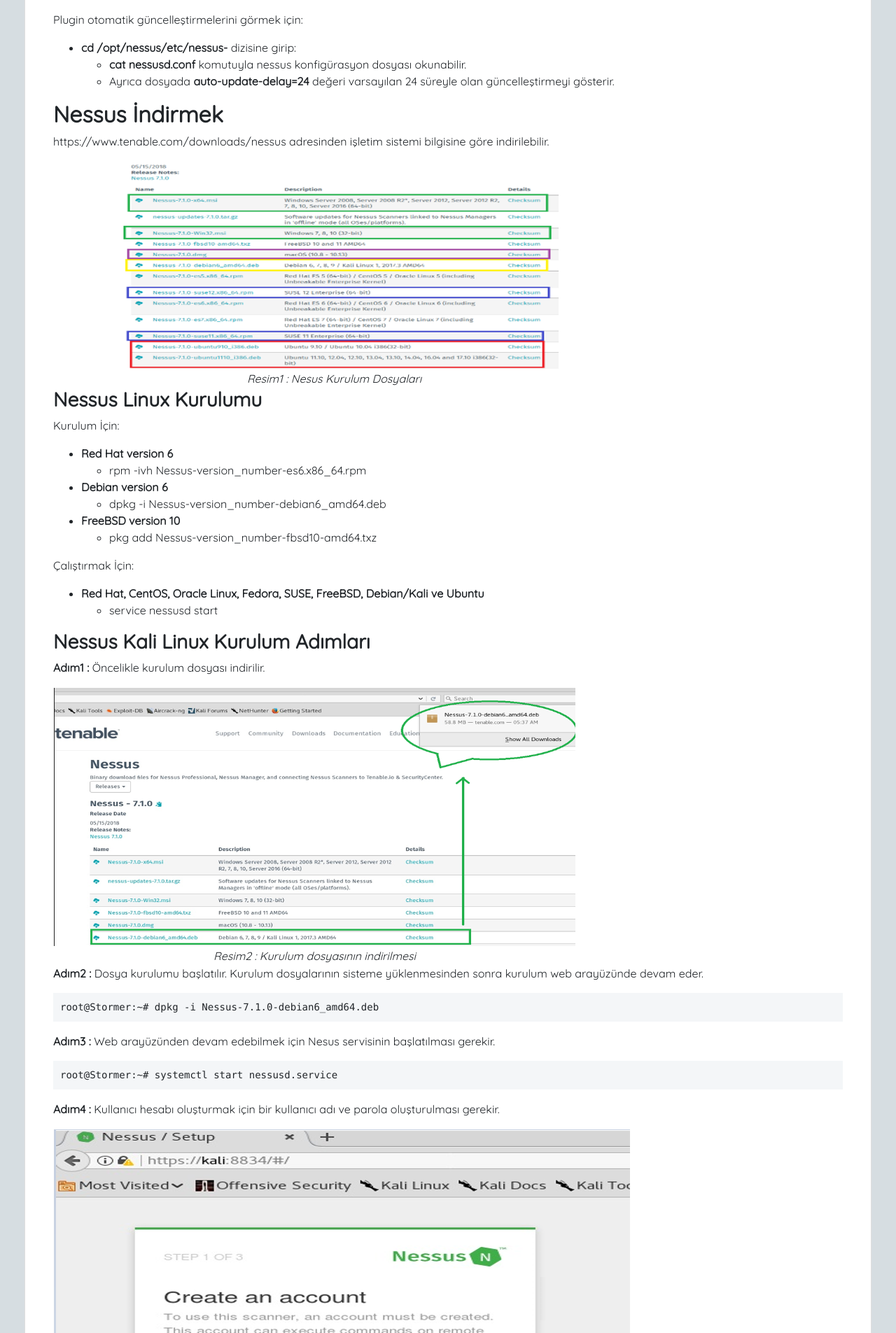
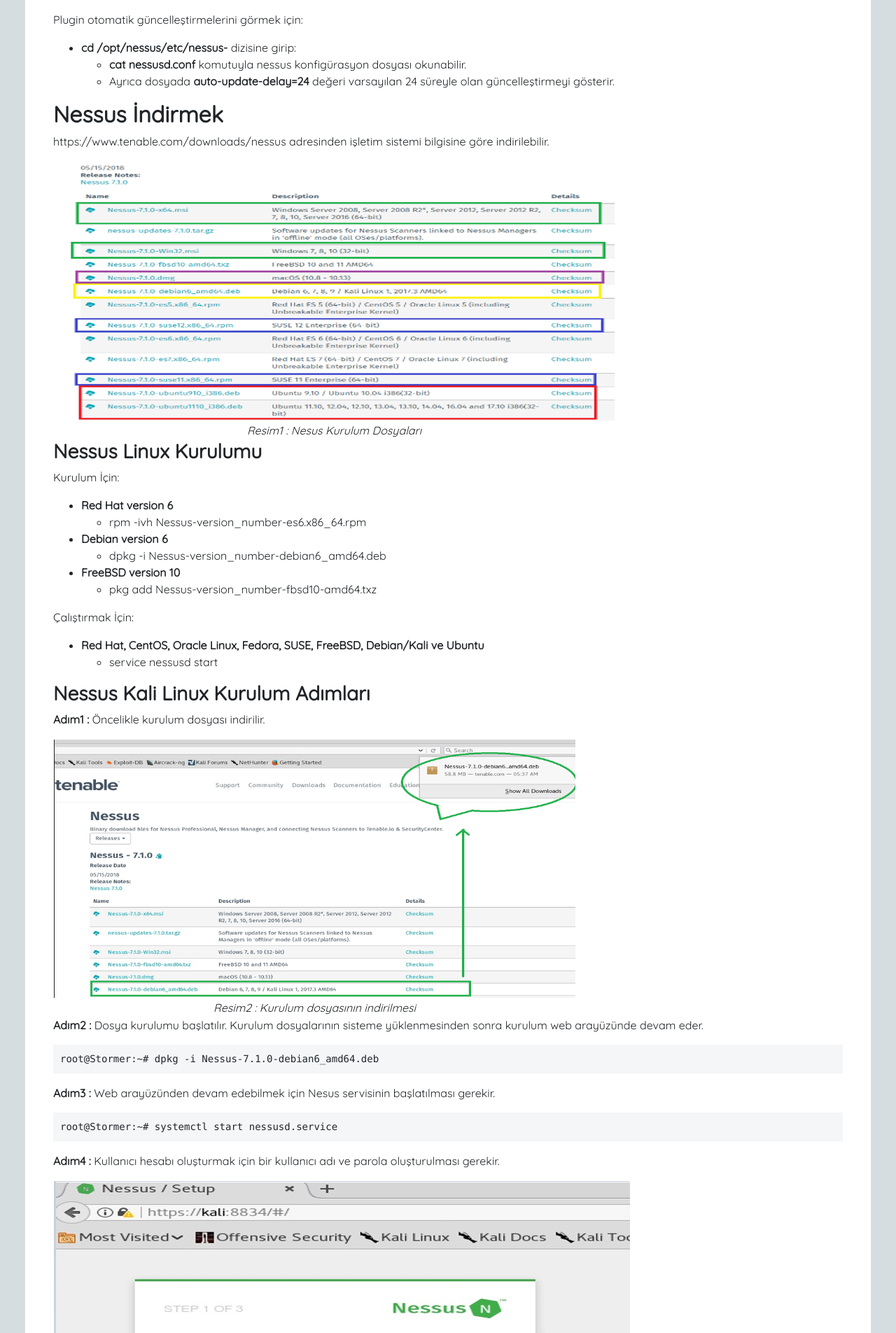
Before and after one commit to laccart/laccart, a Jekyll site: the page built from _posts/2020-06-26-Nessus-Professioal-Nedir-ve-Nasıl-Kurulur.markdown, in a window 1280 px wide. Shown: the part 3779-5684 px from the top of the page at 70% size. Built offline with Jekyll 4.4.1, drawn with Linux system fonts in a browser that asks for light colours; nearby versions of some CDN libraries; our own code applies the rules of GitHub Pages for plain Markdown files.

Commit message:
Update 2020-06-26-Nessus-Professioal-Nedir-ve-Nasıl-Kurulur.markdown

```diff
--- a/_posts/2020-06-26-Nessus-Professioal-Nedir-ve-Nasıl-Kurulur.markdown
+++ b/_posts/2020-06-26-Nessus-Professioal-Nedir-ve-Nasıl-Kurulur.markdown
@@ -143,7 +143,7 @@
 ## **Nessus İndirmek**
 https://www.tenable.com/downloads/nessus adresinden işletim sistemi bilgisine göre indirilebilir.
 
-| ![atgr1]({{ site.url }}/assets/img/Nessus/part1/Resim1.png){: style="display: block; margin-left: auto; margin-right: auto; width: 80% "} |
+| ![atgr1]({{ site.url }}/assets/img/Nessus/part1/Resim1.png){: style="display: block; margin-left: auto; margin-right: auto; width: 100% "} |
 |:--:|
 | *Resim1 : Nesus Kurulum Dosyaları* |
 
```
